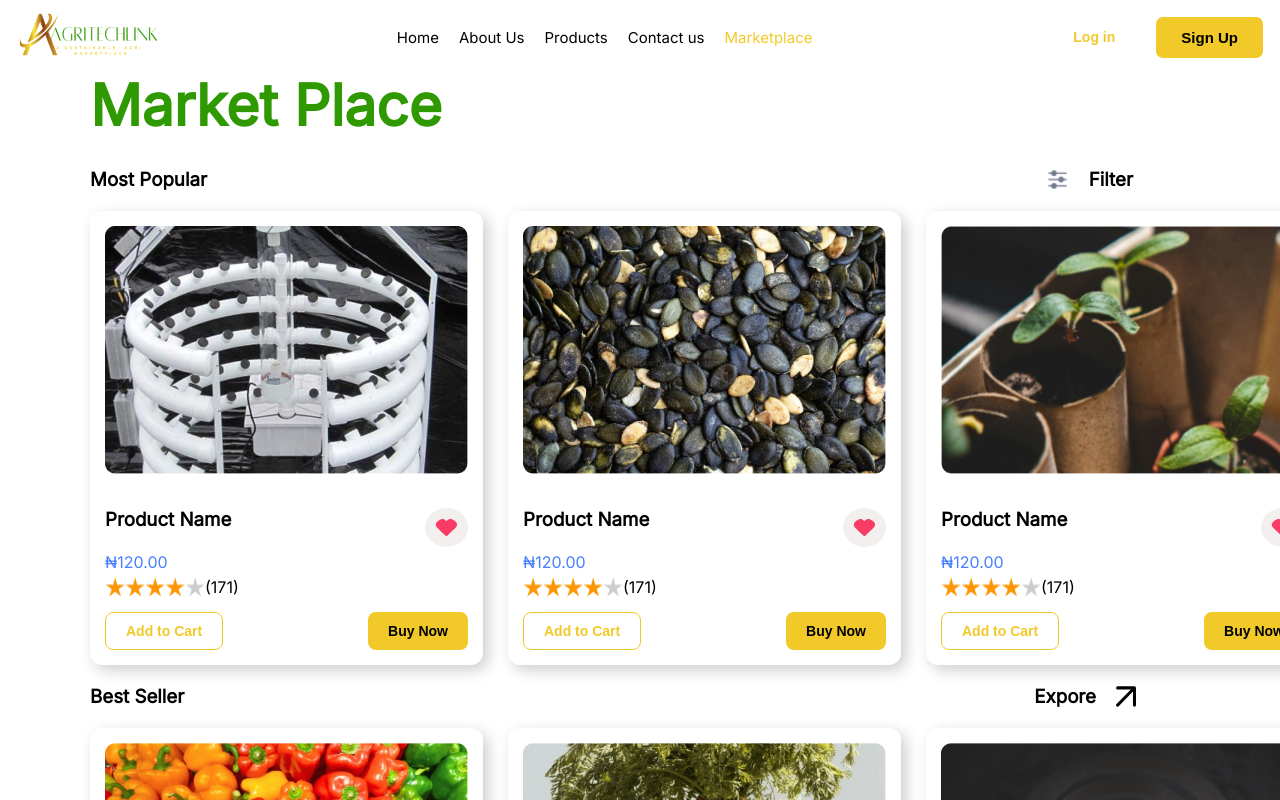
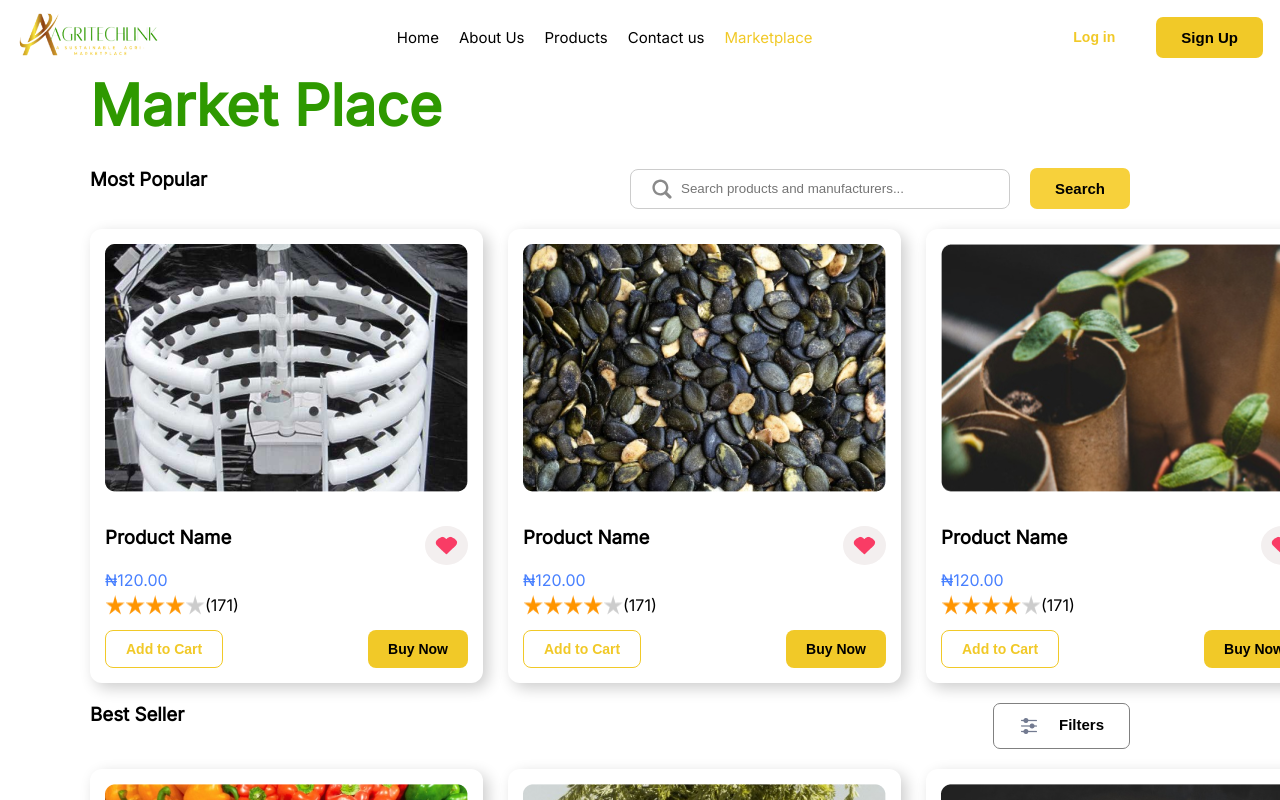
Before and after one commit to Ahnob/agritechcapstonereact, a React (Vite) app: page /Marketplace in a window 1280 px wide. Shown: the top 800 px of the page. Built offline with nearby package versions, Linux system fonts and the light colour scheme.

Commit message:
adding more features in the market place

```diff
--- a/src/components/Dashboard/Settings/Settings.css
+++ b/src/components/Dashboard/Settings/Settings.css
@@ -47,7 +47,7 @@
   position: relative;
 }
 
-input[type="text"] {
+input {
   padding: 13px;
   border: 1px solid #ccc;
   border-radius: 7px;
--- a/src/components/Marketplace/Marketplace.css
+++ b/src/components/Marketplace/Marketplace.css
@@ -103,6 +103,60 @@
   color: #2e9900;
 }
 
+.filter-btn {
+  padding: 12px 25px; /* Add padding to the button */
+  font-weight: 600;
+  border-radius: 7px;
+  cursor: pointer;
+  transition: 0.1s ease;
+  font-size: 15px;
+  border: 1px solid grey;
+  background-color: #fff;
+}
+.filter-btn:hover {
+  background-color: rgb(247, 209, 59);
+}
+
+.search-container {
+  position: relative;
+  display: flex;
+  align-items: center;
+  width: 500px;
+  gap: 20px;
+}
+
+.search-icon {
+  position: absolute;
+  left: 10px;
+  width: 20px;
+  height: 20px;
+}
+
+.search-btn {
+  padding: 12px 25px; /* Add padding to the button */
+  font-weight: 600;
+  border-radius: 7px;
+  cursor: pointer;
+  transition: 0.1s ease;
+  font-size: 15px;
+  border: none;
+  background-color: rgb(247, 209, 59);
+}
+
+.search-input {
+  width: 100%;
+  padding-left: 50px;
+  box-sizing: border-box;
+  height: 40px;
+  border: 1px solid #ccc;
+  border-radius: 8px;
+}
+
+.search-input:focus {
+  border-color: #666;
+  outline: none;
+}
+
 @media (min-width: 1025px) and (max-width: 1366px) {
   .displayout {
     display: flex;
--- a/src/components/Marketplace/Marketplace.jsx
+++ b/src/components/Marketplace/Marketplace.jsx
@@ -5,7 +5,7 @@ import greystar from "../../assets/star-gray.png";
 import marketplace1 from "../../assets/marketplcimg1.png";
 import loveimg from "../../assets/love.png";
 import filter_icon from "../../assets/filtericon.png";
-import vector_icon from "../../assets/Vector-icon.svg";
+import search_icon from "../../assets/search-icon.svg";
 import marketplace2 from "../../assets/marketplcimg2.png";
 import marketplace3 from "../../assets/marketplcimg3.png";
 import marketplace4 from "../../assets/marketplcimg4.png";
@@ -44,9 +44,14 @@ const MarketPlace = () => {
         <div className="most">
           <div className="marketplace-flex">
             <h3 className="bold-h3">Most Popular</h3>
-            <div className="marketplace-flex1">
-              <img src={filter_icon} alt="filter" />
-              <h3>Filter</h3>
+            <div className="search-container">
+              <img src={search_icon} alt="" className="search-icon" />
+              <input
+                type="text"
+                placeholder="Search products and manufacturers..."
+                className="search-input"
+              />
+              <button className="search-btn">Search</button>
             </div>
           </div>
         </div>
@@ -127,8 +132,10 @@ const MarketPlace = () => {
       <div className="marketplace-flex">
         <h3 className="bold-h3">Best Seller</h3>
         <div className="marketplace-flex1">
-          <h3>Expore</h3>
-          <img src={vector_icon} alt="vector" />
+          <button className="marketplace-flex1 filter-btn">
+            <img src={filter_icon} alt="filter" />
+            <p>Filters</p>
+          </button>
         </div>
       </div>
       <div className="displayout">
```
